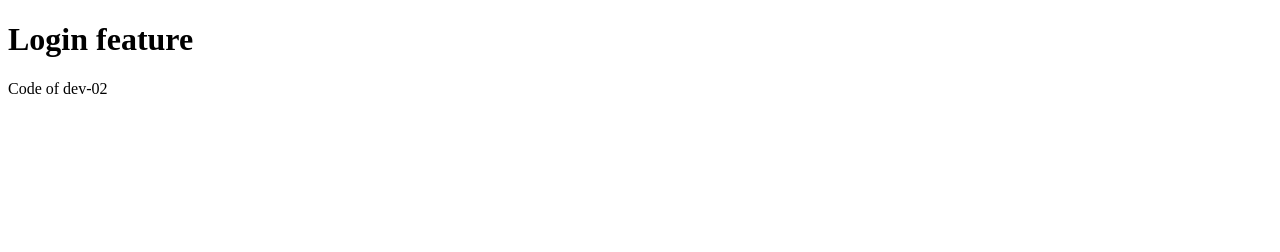
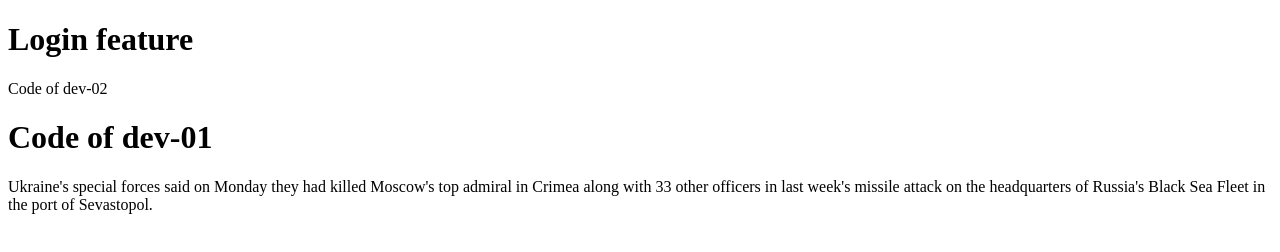
Before and after one commit to vinhhn3/webg301-git-github-demo, a plain HTML site: page login.html in a window 1280 px wide. Drawn offline with Linux system fonts and the light colour scheme.

Commit message:
dev-01: complete code

```diff
--- a/login.html
+++ b/login.html
@@ -8,5 +8,12 @@
   <body>
     <h1>Login feature</h1>
     <p>Code of dev-02</p>
+    <h1>Code of dev-01</h1>
+    <p>
+      Ukraine's special forces said on Monday they had killed Moscow's top
+      admiral in Crimea along with 33 other officers in last week's missile
+      attack on the headquarters of Russia's Black Sea Fleet in the port of
+      Sevastopol.
+    </p>
   </body>
 </html>
```
